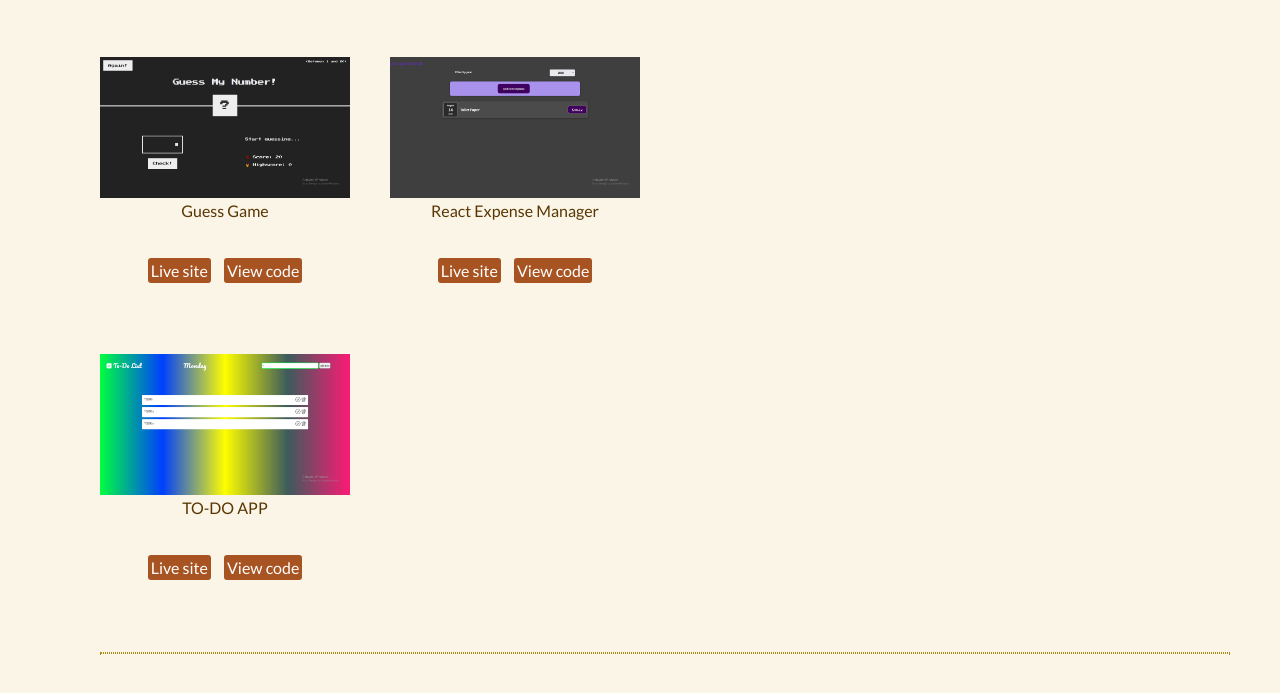
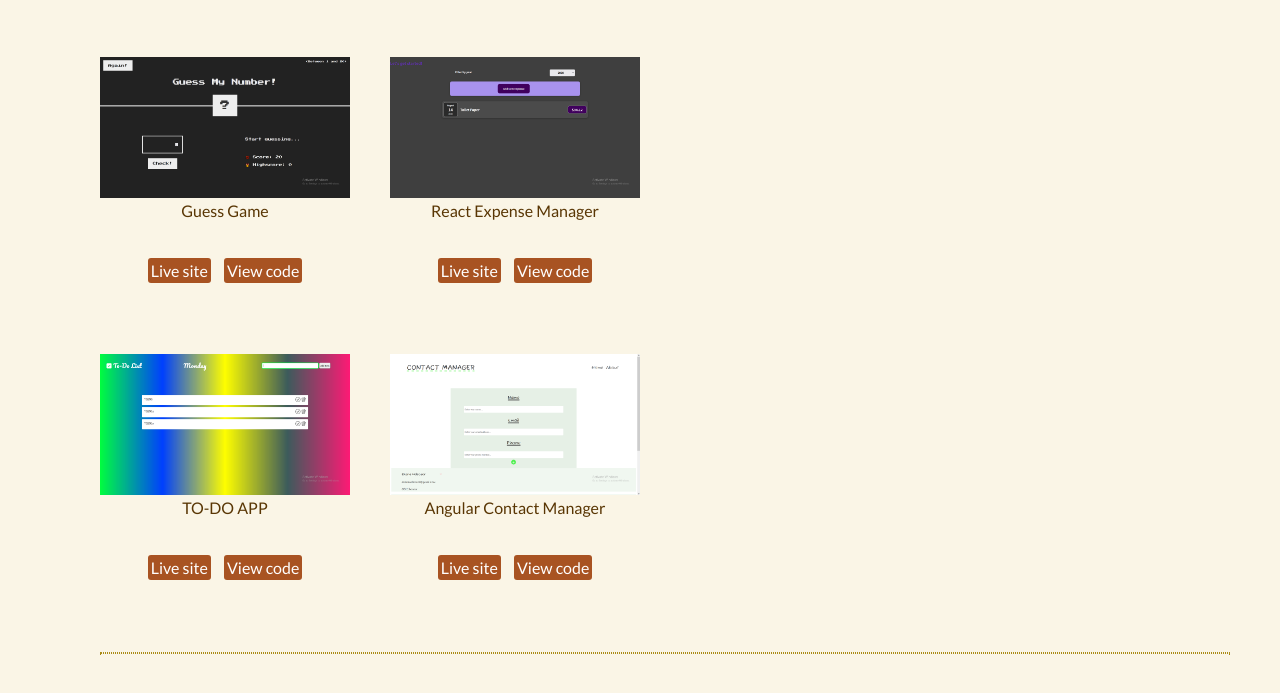
Before and after one commit to udozman/portfolio, a plain HTML site: page project.html in a window 1280 px wide. Shown: the part 493-1186 px from the top of the page. Drawn offline with Linux system fonts and the light colour scheme.

Commit message:
New project added

```diff
--- a/project.html
+++ b/project.html
@@ -72,7 +72,15 @@
           </div>
        </div>
 
-
+       <div class="project-box">
+         <div class="image-box image-box6">
+           <p class="project-title">Angular Contact Manager</p>
+         </div>
+         <div class="link-buttons">
+           <a class="project-link" target="_blank" href="https://udozman.github.io/AngularContactManager/angular-contact-manager/">Live site</a>
+           <a class="project-link" target="_blank" href="https://github.com/udozman/AngularContactManager">View code</a>
+         </div>
+      </div>
 
           </div>
       <hr>
--- a/styles.css
+++ b/styles.css
@@ -117,7 +117,7 @@ hr{
 .about_bio{
   color: #38352b;
   text-align: left;
-  margin-left: 8rem;
+  margin-left: 4rem;
   padding-top: 7rem;
   padding-bottom: 3rem;
   font-style: italic;
@@ -150,7 +150,7 @@ hr{
 }
 .skills{
   margin-top: 20rem;
-  margin-left: 4rem;
+  margin-left: 2rem;
   color: #240406;
   margin-bottom: 10rem;
 }
@@ -165,7 +165,7 @@ hr{
 .skills-box{
   display: grid;
   grid-template-columns: repeat(3, 20rem);
-  grid-column-gap: 1rem;
+  grid-column-gap: .6rem;
   grid-row-gap: 3rem;
   padding-top: 4rem;
   margin-left: .6rem;
@@ -228,6 +228,9 @@ hr{
 .image-box5{
   background-image: url('images/to-do.png');
 }
+.image-box6{
+  background-image: url('images/angular.png');
+}
 .projects{
   display: grid;
   grid-template-columns: repeat(2, 25rem);
```
Also changed, not shown: images/angular.png (added).
